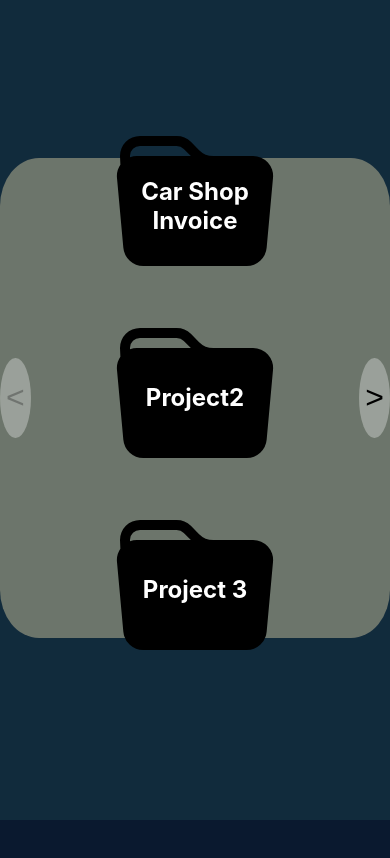
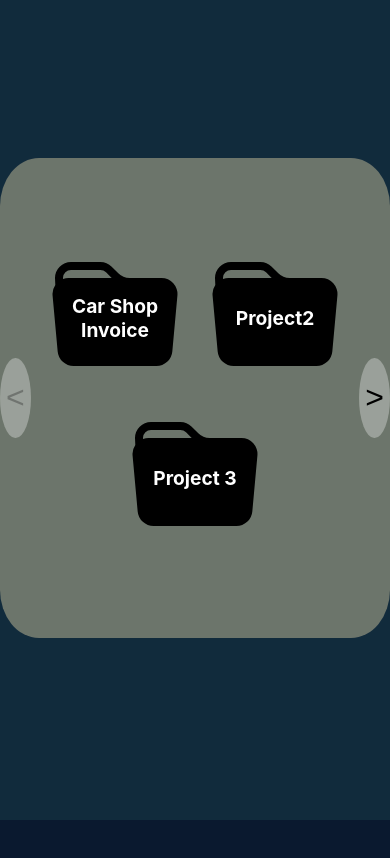
Before and after one commit to gilbertglz/gilbertglz.github.io, a React (Create React App) app in the folder my-site/: page / in a window 390 px wide. Shown: the part 2500-3358 px from the top of the page. Built offline with nearby package versions, Linux system fonts and the light colour scheme.

Commit message:
fix(Projects):changed Project.css for mobile friendliness

```diff
--- a/my-site/src/Home/Home.js
+++ b/my-site/src/Home/Home.js
@@ -6,7 +6,7 @@ import React from "react";
 function Home () {
 
   return (
-    <div className="" style={{}}>
+    <div className="">
       <CirclesHome />
       <div className='Home'>
       <div className='headerContainer'>
--- a/my-site/src/Projects/Projects.css
+++ b/my-site/src/Projects/Projects.css
@@ -59,3 +59,12 @@
   font-size: 2rem;
   border-radius: 50%;
 }
+@media screen and (max-width: 700px) {
+  .FolderIcon {
+    font-size: 8rem;
+  }
+  .FolderText
+  {
+    font-size: 1.2rem;
+  }
+}
```
